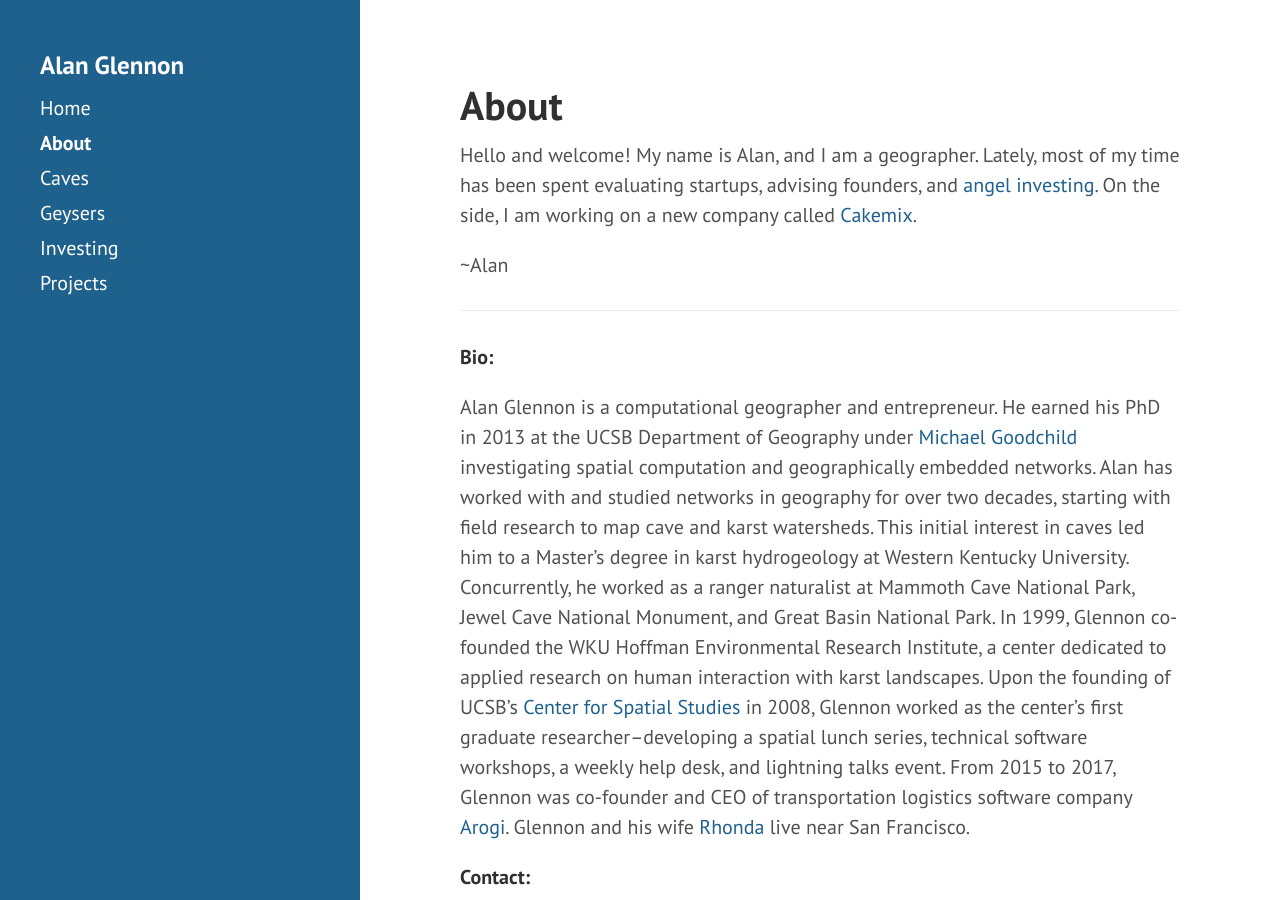
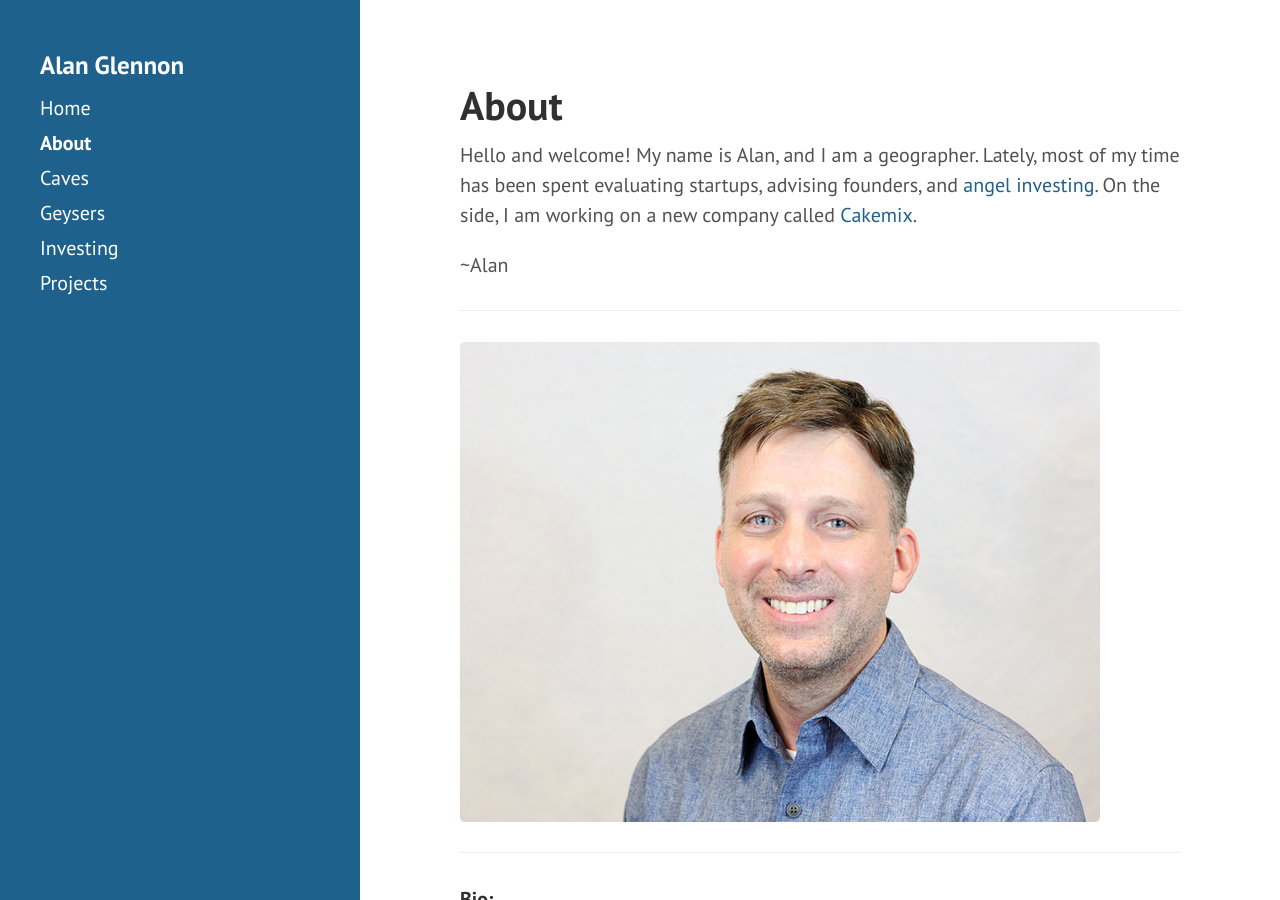
Before and after one commit to glennon/glennon.github.io, a Jekyll site: the page built from about.md, in a window 1280 px wide and 900 px high. Built offline with Jekyll 4.4.1, drawn with Linux system fonts in a browser that asks for light colours.

Commit message:
Update about.md
add a photo

```diff
--- a/about.md
+++ b/about.md
@@ -8,6 +8,11 @@
 ~Alan
 
 ---
+
+<img src="https://alanglennon.com/public/alan2016.jpg" alt="photo of Alan Glennon">
+
+---
+
 **Bio:**
 <p />
 Alan Glennon is a computational geographer and entrepreneur. He earned his PhD in 2013 at the UCSB Department of Geography under <a href="https://www.geog.ucsb.edu/~good/">Michael Goodchild</a> investigating spatial computation and geographically embedded networks. Alan has worked with and studied networks in geography for over two decades, starting with field research to map cave and karst watersheds. This initial interest in caves led him to a Master's degree in karst hydrogeology at Western Kentucky University. Concurrently, he worked as a ranger naturalist at Mammoth Cave National Park, Jewel Cave National Monument, and Great Basin National Park. In 1999, Glennon co-founded the WKU Hoffman Environmental Research Institute, a center dedicated to applied research on human interaction with karst landscapes. Upon the founding of UCSB's <a href="http://spatial.ucsb.edu/personnel/alan-glennon/">Center for Spatial Studies</a> in 2008, Glennon worked as the center's first graduate researcher--developing a spatial lunch series, technical software workshops, a weekly help desk, and lightning talks event. From 2015 to 2017, Glennon was co-founder and CEO of transportation logistics software company <a href="https://github.com/arogi">Arogi</a>. Glennon and his wife <a href="https://twitter.com/rmglennon">Rhonda</a> live near San Francisco.
```
